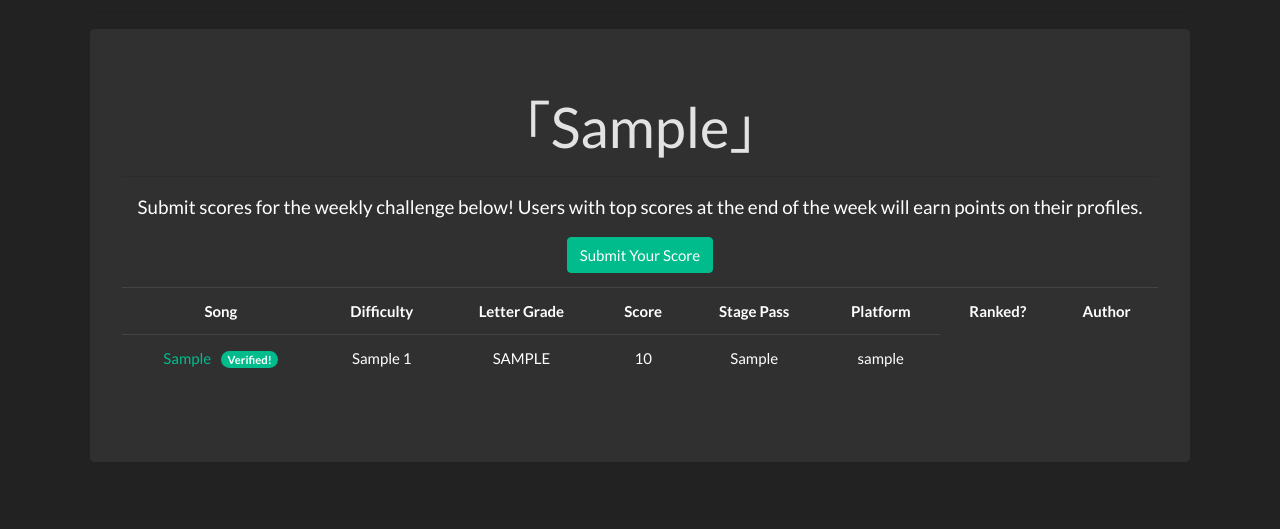
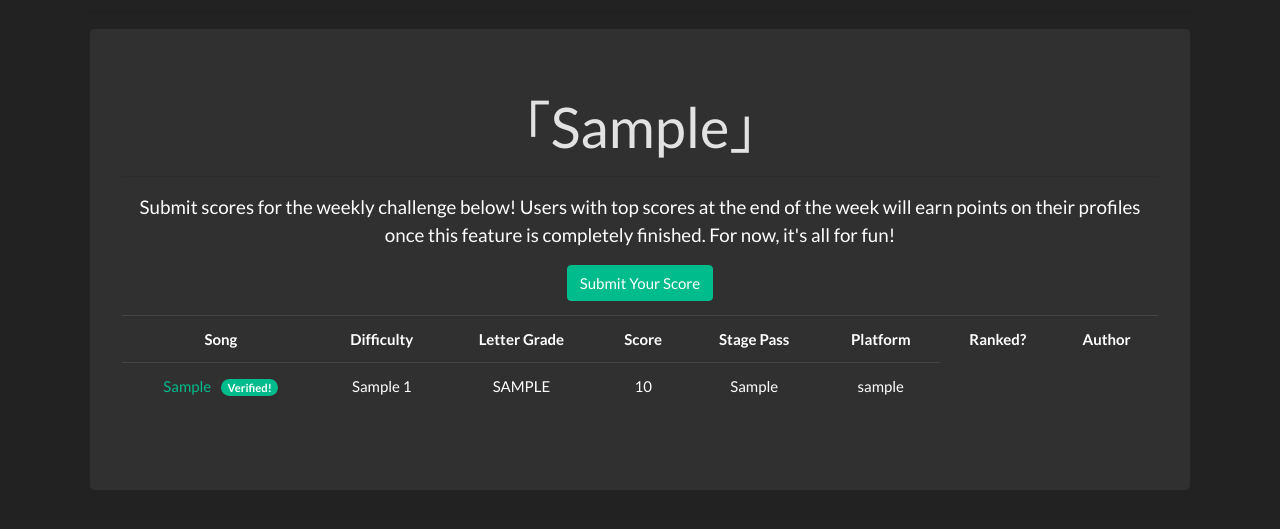
Before and after one commit to dj505/ArrowTracker, a Flask app: template app/templates/weekly.html in a window 1280 px wide. Shown: the part 143-672 px from the top of the page. Run offline with Flask 2, Linux system fonts and the light colour scheme; tables that the repository leaves empty hold one stand-in row (values such as "Sample post"); the template is opened without the code that fills it: values that come from a table or form of the project are taken from there, most other values are stand-ins (such as "Sample title", 1, 10 or a date in 2020); parts of the project's set-up code (start-up, migrations or seed data) failed here and were passed over; some libraries are stand-ins or nearby versions.

Commit message:
Disclaimer:tm:

```diff
--- a/app/templates/weekly.html
+++ b/app/templates/weekly.html
@@ -17,7 +17,7 @@
     <h1 class="display-4">「{{ current_weekly }}」</h1>
     <hr />
     <p class="lead">
-      Submit scores for the weekly challenge below! Users with top scores at the end of the week will earn points on their profiles.
+      Submit scores for the weekly challenge below! Users with top scores at the end of the week will earn points on their profiles once this feature is completely finished. For now, it's all for fun!
     </p>
     <div style="padding-bottom: 10pt">
       <button class="btn btn-success" type="button" data-toggle="collapse" data-target="#collapseSubmit" aria-expanded="false" aria-controls="collapseExample">
```
